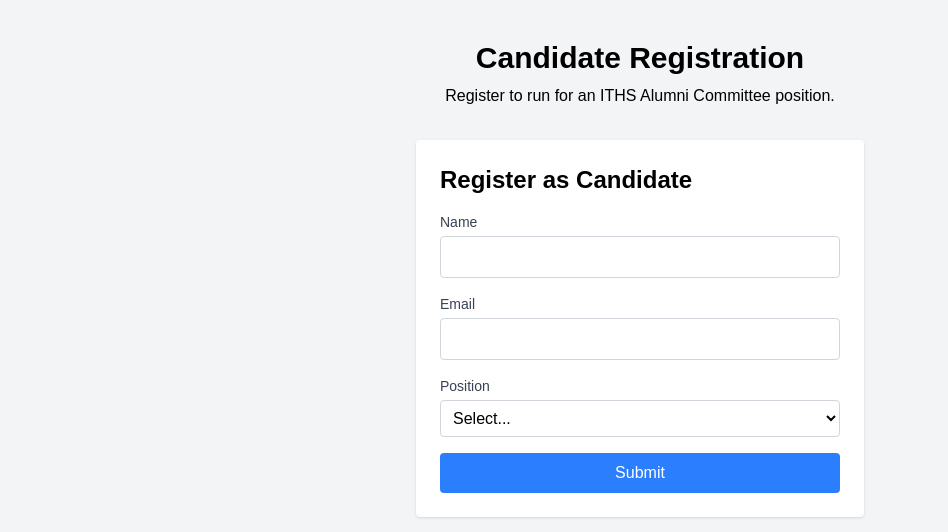
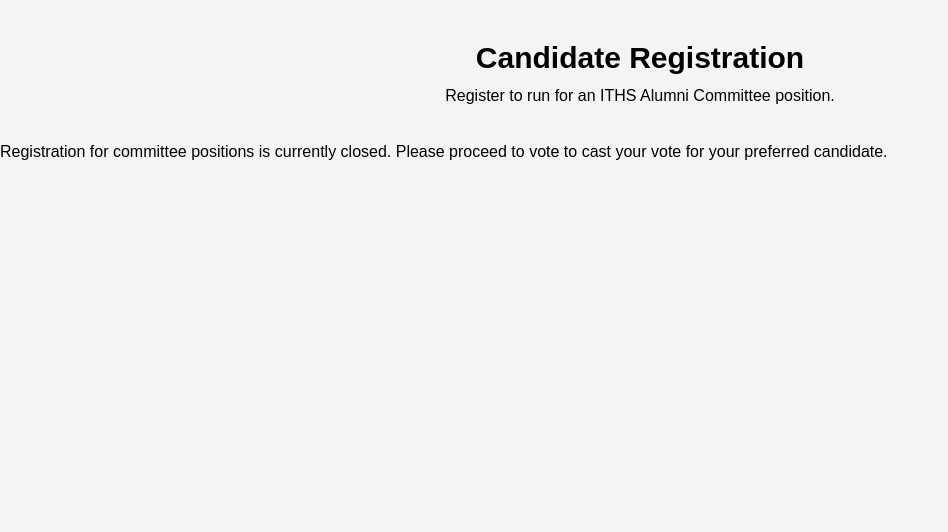
Before and after one commit to Mayoroftata/ITHS-Election-frontend, a Next.js app: page /register in a window 1280 px wide. Shown: the top 532 px of the page, without its empty margins (0-948 px from the left). Built offline with nearby package versions, Linux system fonts and the light colour scheme.

Commit message:
done again

```diff
--- a/src/app/register/page.tsx
+++ b/src/app/register/page.tsx
@@ -1,6 +1,7 @@
 'use client';
 
-import CandidateForm from '@/components/candidateForm';
+import Link from 'next/link';
+// import CandidateForm from '@/components/candidateForm';
 import { ToastContainer } from 'react-toastify';
 import 'react-toastify/dist/ReactToastify.css';
 
@@ -11,7 +12,13 @@
         <h1 className="text-3xl font-bold">Candidate Registration</h1>
         <p className="mt-2">Register to run for an ITHS Alumni Committee position.</p>
       </div>
-      <CandidateForm/>
+
+        <div>
+          <p>
+            Registration for committee positions is currently closed. Please proceed to <Link href="/vote">vote</Link> to cast your vote for your preferred candidate.
+          </p>
+        </div>
+      {/* <CandidateForm/> */}
       <ToastContainer position="top-right" autoClose={3000} />
     </main>
   );
```
